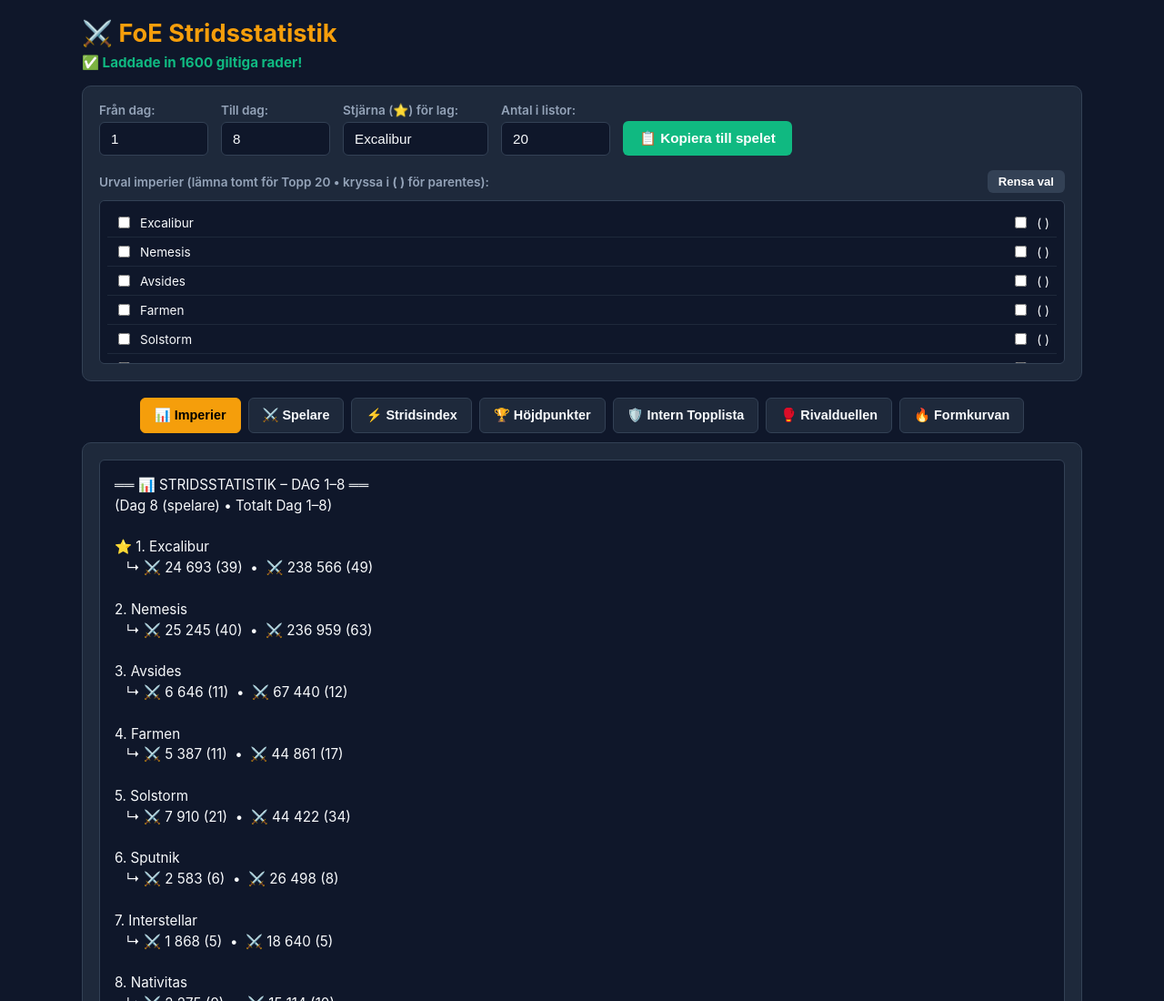
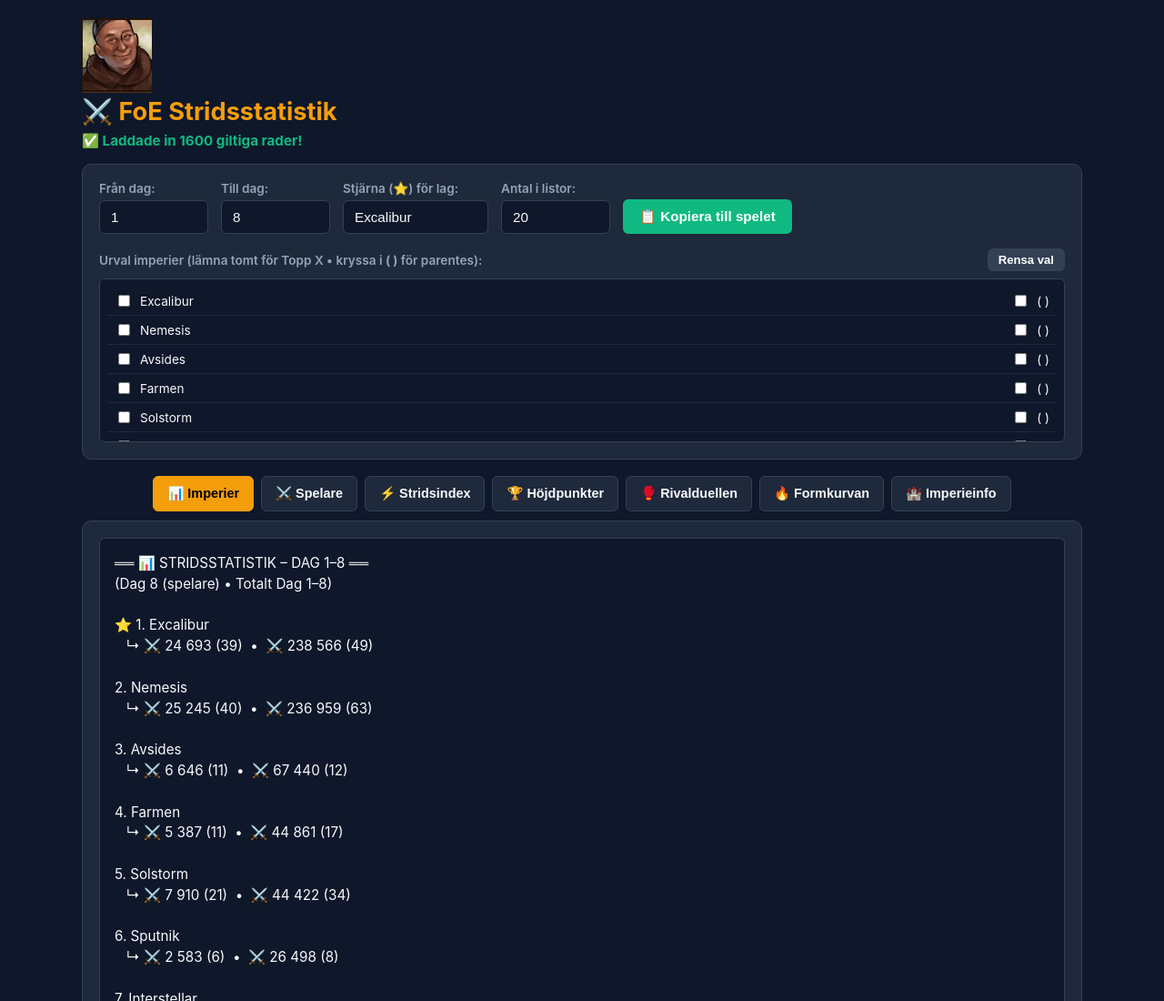
Before and after one commit to foeUyih/stridstatistik, a plain HTML site: page index.html in a window 1280 px wide. Shown: the top 1100 px of the page at 91% size. Drawn offline with Linux system fonts and the light colour scheme.

Commit message:
Update index.html

```diff
--- a/index.html
+++ b/index.html
@@ -9,8 +9,14 @@
 <body>
 
   <div class="container">
-    <h1>⚔️ FoE Stridsstatistik</h1>
-    <p id="status">Laddar data.csv...</p>
+    <!-- SIDHUVUD MED PROFILBILD -->
+    <header class="top-header">
+      <img src="uyih.jpg" alt="Profilbild" class="avatar" onerror="this.style.display='none'">
+      <div>
+        <h1>⚔️ FoE Stridsstatistik</h1>
+        <p id="status">Laddar data.csv...</p>
+      </div>
+    </header>
 
     <!-- KONTROLLPANEL -->
     <div class="panel">
@@ -39,7 +45,7 @@
       <!-- IMPERIEURVAL -->
       <div style="margin-top: 16px;">
         <div class="imp-header">
-          <label style="margin:0;">Urval imperier (lämna tomt för Topp 20 • kryssa i <b>( )</b> för parentes):</label>
+          <label style="margin:0;">Urval imperier (lämna tomt för Topp X • kryssa i <b>( )</b> för parentes):</label>
           <button type="button" class="btn-mini" onclick="rensaVal()">Rensa val</button>
         </div>
         <div id="imperieLista" class="imp-box">Laddar imperier...</div>
@@ -52,9 +58,9 @@
       <button class="tab-btn" onclick="bytFlik('spelare', this)">⚔️ Spelare</button>
       <button class="tab-btn" onclick="bytFlik('effektivitet', this)">⚡ Stridsindex</button>
       <button class="tab-btn" onclick="bytFlik('hojdpunkter', this)">🏆 Höjdpunkter</button>
-      <button class="tab-btn" onclick="bytFlik('intern', this)">🛡️ Intern Topplista</button>
       <button class="tab-btn" onclick="bytFlik('duell', this)">🥊 Rivalduellen</button>
       <button class="tab-btn" onclick="bytFlik('form', this)">🔥 Formkurvan</button>
+      <button class="tab-btn" onclick="bytFlik('imperieinfo', this)">🏰 Imperieinfo</button>
     </div>
 
     <!-- FÄRDIG UTSKRIFT -->
```
